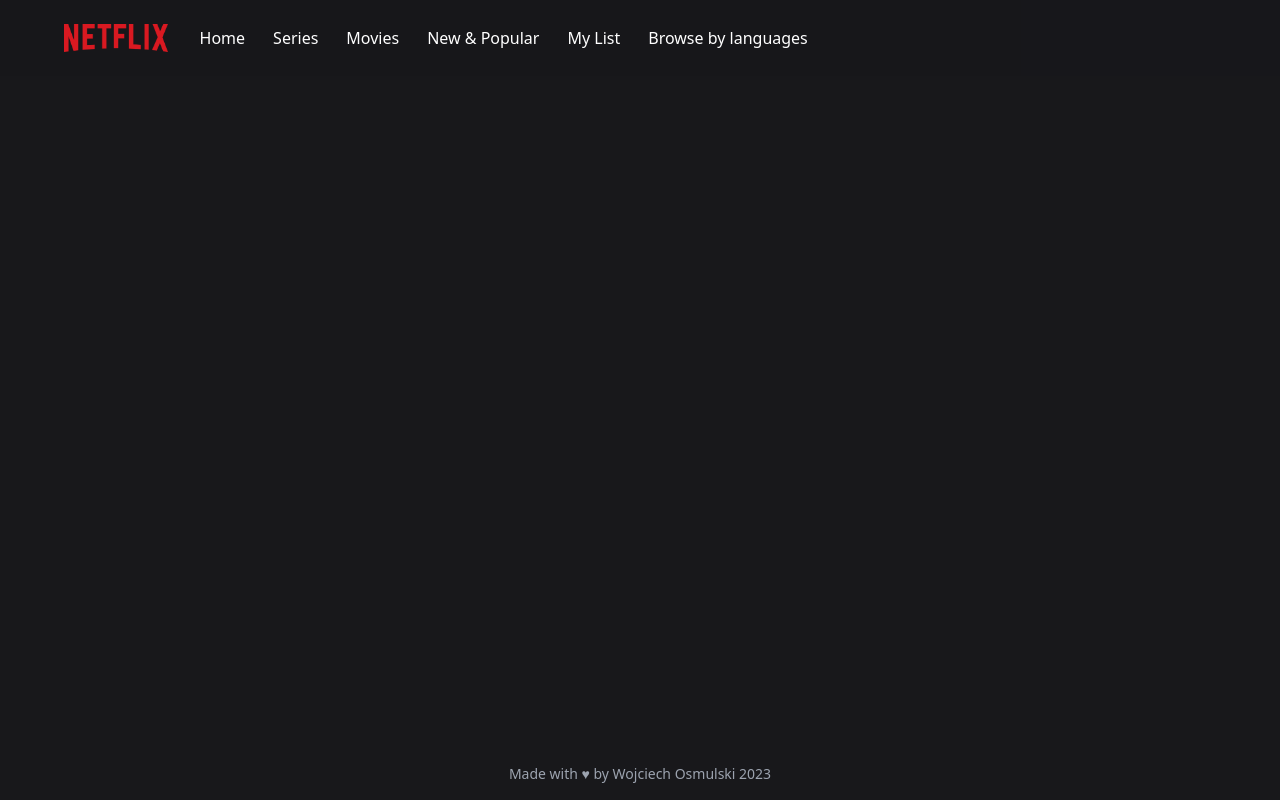
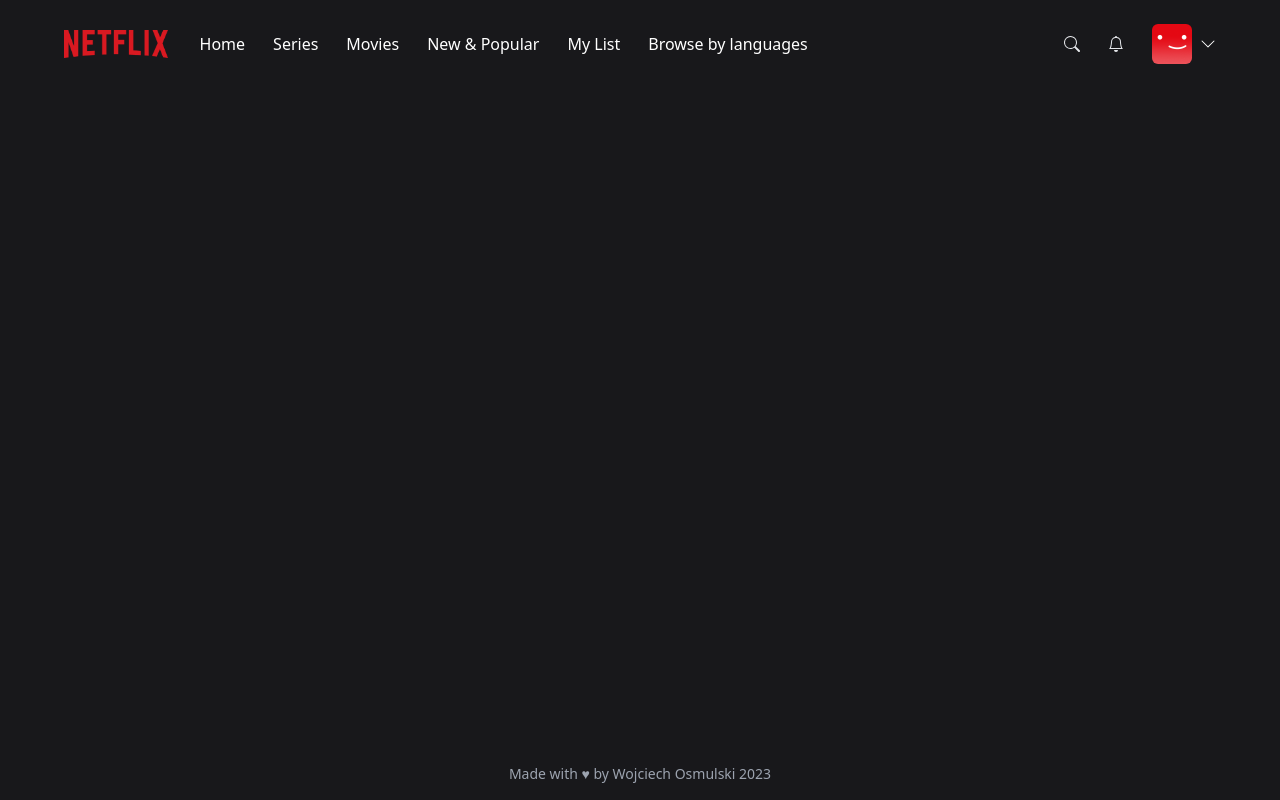
Before and after one commit to wojciechosmulski/netflix-clone, a Next.js app: page / in a window 1280 px wide. Built offline with nearby package versions, Linux system fonts and the light colour scheme; no server answers; the database is empty; sample sign-in values are in the browser's storage.

Commit message:
Finished Navbar and components it consists of

```diff
--- /dev/null
+++ b/components/AccountMenu.tsx
@@ -0,0 +1,29 @@
+import { signOut } from "next-auth/react"
+import { FC } from "react"
+
+interface AccountMenuProps {
+  visible?: boolean
+}
+
+const AccountMenu: FC<AccountMenuProps> = ({ visible }) => {
+  if(!visible) return null
+
+  return (
+    <div className="bg-black w-56 absolute top-14 right-0 py-5 flex-col border-2 border-gray-800 flex">
+      <div className="flex flex-col gap-3">
+        <div className="px-3 group/item flex flex-row gap-3 items-center w-full">
+          <img className="w-8 rounded-lg" src="/images/default-red.png" alt="" />
+          <p className="text-white text-sm group-hover/item:underline">
+            Username
+          </p>
+        </div>
+        <hr className="bg-gray-600 border-0 h-px my-4"/>
+        <div onClick={() => signOut()} className="px-3 text-center text-white text-sm hover:underline">
+          Sign out
+        </div>
+      </div>
+    </div>
+  )
+}
+
+export default AccountMenu
--- a/components/Navbar.tsx
+++ b/components/Navbar.tsx
@@ -1,20 +1,46 @@
-import { useCallback, useState } from "react"
+import { useCallback, useState, useEffect } from "react"
 import NavbarItem from "./NavbarItem"
 
-import { BsChevronDown } from 'react-icons/bs'
+import { BsChevronDown, BsSearch, BsBell } from 'react-icons/bs'
 import MobileMenu from "./MobileMenu"
+import AccountMenu from "./AccountMenu"
+
+const TOP_OFFSET = 66;
 
 const Navbar = () => {
   const [showMobileMenu, setShowMobileMenu] = useState(false)
+  const [showAccountMenu, setShowAccountMenu] = useState(false)
+  const [showBackground, setShowBackground] = useState(false)
+
+  useEffect(() => {
+    const handleScroll = () => {
+      if (window.scrollY >= TOP_OFFSET) {
+        setShowBackground(true)
+      } else {
+        setShowBackground(false)
+      }
+    }
+
+    window.addEventListener('scroll', handleScroll)
+
+    return () => {
+      window.removeEventListener('scroll', handleScroll)
+    }
+  }, [])
+
 
   const toggleMobileMenu = useCallback(() => {
     setShowMobileMenu((currentValue) => !currentValue)
   }, [])
 
+  const toggleAccountMenu = useCallback(() => {
+    setShowAccountMenu((currentValue) => !currentValue)
+  }, [])
+
 
     return (
         <nav className="w-full fixed z-40">
-            <div className="px-4 md:px-16 py-6 flex flex-row items-center transition duration-500 bg-zinc-900 bg-opacity-90">
+            <div className={`px-4 md:px-16 py-6 flex flex-row items-center transition duration-500 ${showBackground ? 'bg-zinc-900/90' : ''}`}>
               <img className="h-4 lg:h-7" src="/images/logo.png" alt="" />
               <div className="flex-row ml-8 gap-7 hidden lg:flex">
                 <NavbarItem label="Home"/>
@@ -26,8 +52,23 @@
               </div>
               <div onClick={toggleMobileMenu} className="lg:hidden flex flex-row items-center gap-2 ml-8 cursor-pointer relative">
                 <p className="text-white text-sm">Browse</p>
-                <BsChevronDown className="text-white transition"/>
+                <BsChevronDown className={`text-white transition ease-in-out duration-500 ${showMobileMenu ? 'rotate-180' : 'rotate-0'}`}/>
                 <MobileMenu visible={showMobileMenu}/>
+              </div>
+              <div className="flex flex-row ml-auto gap-7 items-center">
+                <div className="text-gray-200 hover:text-gray-300 hover:scale-105 cursor-pointer transition">
+                  <BsSearch />
+                </div>
+                <div className="text-gray-200 hover:text-gray-300 hover:scale-106 cursor-pointer transition">
+                  <BsBell />
+                </div>
+                <div onClick={toggleAccountMenu} className="flex flex-row items-center gap-2 cursor-pointer relative">
+                  <div className="w-6 h-6 lg:w-10 lg:h-10 rounded-md overflow-hidden hover:scale-105 transition">
+                    <img src="/images/default-red.png" alt="Profile" />
+                  </div>
+                  <BsChevronDown className={`text-white transition ease-in-out duration-500 ${showAccountMenu ? 'rotate-180' : 'rotate-0'}`}/>
+                  <AccountMenu visible={showAccountMenu}/>
+                </div>
               </div>
             </div>
         </nav>
--- a/components/NavbarItem.tsx
+++ b/components/NavbarItem.tsx
@@ -8,7 +8,7 @@
   label
 }) => {
   return (
-    <div className="text-white cursor-pointer hover:text-gray-300 hover:scale-110 transition">
+    <div className="text-white cursor-pointer hover:text-gray-300 hover:scale-105 transition">
         <span className="link link-underline link-underline-black">{label}</span>
     </div>
   )
```
